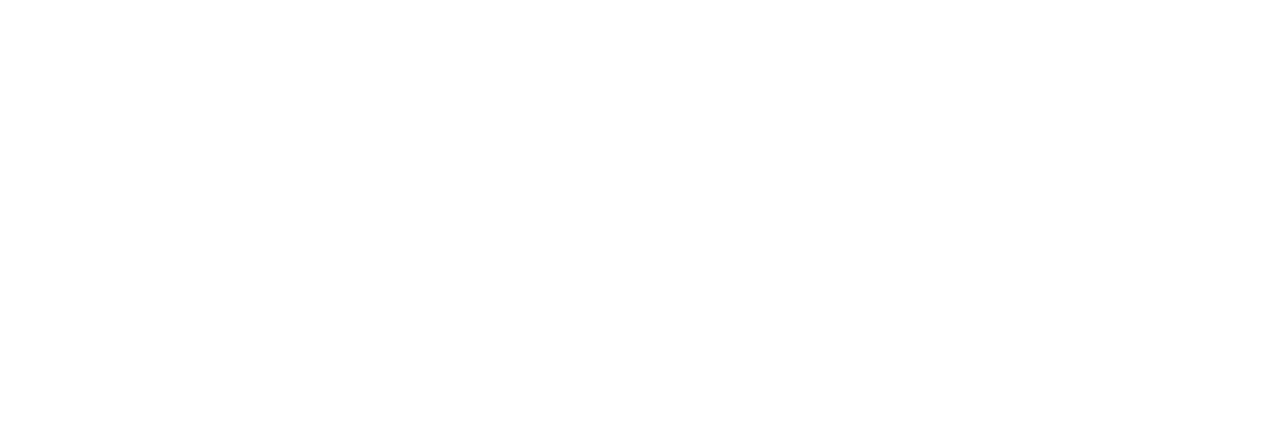
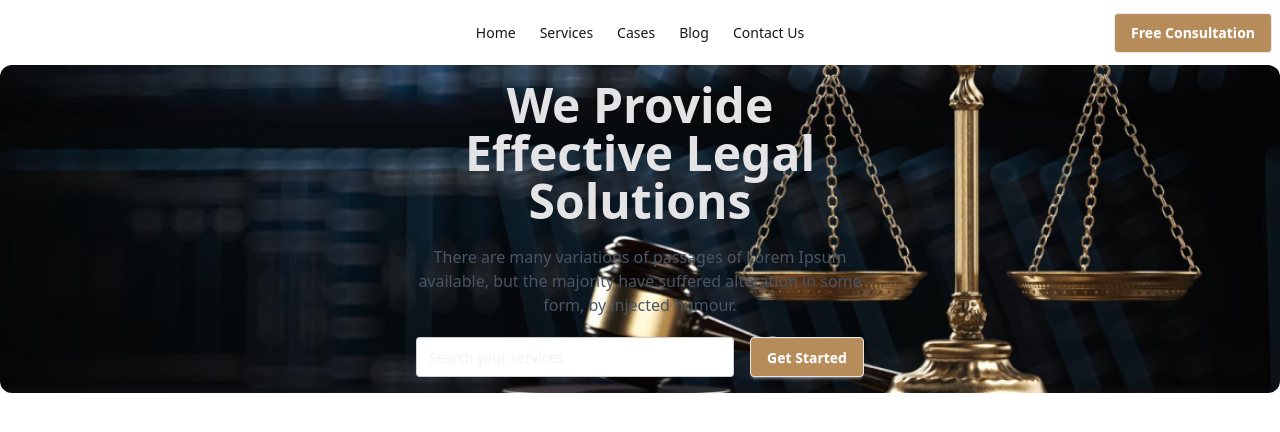
Before and after one commit to nuralam-dev/legal-solution, a plain HTML site: page index.html in a window 1280 px wide. Drawn offline with nearby package versions, Linux system fonts and the light colour scheme.

Commit message:
nav section end

```diff
--- a/index.html
+++ b/index.html
@@ -1,12 +1,89 @@
 <!DOCTYPE html>
 <html lang="en">
-<head>
-    <meta charset="UTF-8">
-    <meta name="viewport" content="width=device-width, initial-scale=1.0">
+  <head>
+    <meta charset="UTF-8" />
+    <meta name="viewport" content="width=device-width, initial-scale=1.0" />
     <title>LEGAL SOLUTION</title>
-</head>
-<body>
-    <header></header>
+    <script src="https://cdn.jsdelivr.net/npm/@tailwindcss/browser@4"></script>
+    <!-- daisy ui CDN -->
+    <link
+      href="https://cdn.jsdelivr.net/npm/daisyui@5"
+      rel="stylesheet"
+      type="text/css"
+    />
+    <style>
+      .btn-class {
+        background-color: rgba(182, 140, 90, 1);
+        color: white;
+      }
+    </style>
+  </head>
+  <body>
+    <!-- header section -->
+    <header class="md:container mx-auto">
+      <!-- nav section -->
+      <nav>
+        <div class="navbar bg-base-100">
+          <div class="navbar-start">
+            <div class="dropdown">
+              <div tabindex="0" role="button" class="btn btn-ghost lg:hidden">
+                <div>
+                  <img class="" src="images/logo2.png" alt="" />
+                </div>
+              </div>
+              <ul
+                tabindex="0"
+                class="menu menu-sm dropdown-content bg-base-100 rounded-box z-1 mt-3 w-52 p-2 shadow"
+              >
+                <li><a>Item 1</a></li>
+
+                <li><a>Item 3</a></li>
+              </ul>
+            </div>
+          </div>
+          <div class="navbar-center hidden lg:flex">
+            <ul class="menu menu-horizontal px-1">
+              <li><a>Home</a></li>
+              <li><a>Services</a></li>
+              <li><a>Cases</a></li>
+              <li><a>Blog</a></li>
+              <li><a>Contact Us</a></li>
+            </ul>
+          </div>
+          <div class="navbar-end">
+            <a class="btn btn-class">Free Consultation</a>
+          </div>
+        </div>
+      </nav>
+      <!-- hero section -->
+      <div
+        class="hero rounded-xl"
+        style="background-image: url(./images/banner.png)"
+       >
+        <div></div>
+        <div class="hero-content text-neutral-content text-center">
+          <div class="max-w-md">
+            <h1 class="mb-5 text-5xl font-bold">
+              We Provide Effective Legal Solutions
+            </h1>
+            <p class="mb-5 text-gray-600">
+              There are many variations of passages of Lorem Ipsum available,
+              but the majority have suffered alteration in some form, by
+              injected humour.
+            </p>
+            <div class="flex gap-4">
+              <input
+                type="text"
+                placeholder="Search your services"
+                class="input"
+              />
+              <button class="btn btn-class">Get Started</button>
+            </div>
+          </div>
+        </div>
+      </div>
+    </header>
     <main></main>
     <footer></footer>
-</body>
+  </body>
+</html>
```
Also changed, not shown: tailwind.config.js (added).
